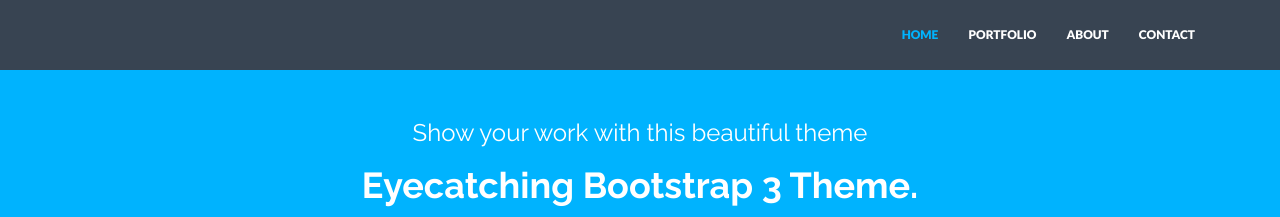
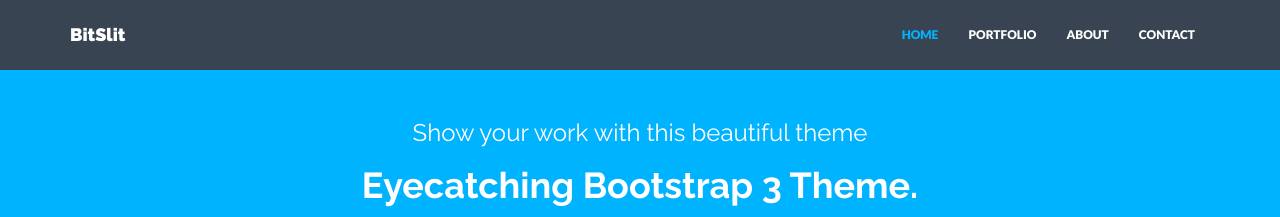
Before and after one commit to bitslit/portfolio, a Jekyll site: the page built from index.html, in a window 1280 px wide. Shown: the top 217 px of the page. Built offline with Jekyll 4.4.1, drawn with Linux system fonts in a browser that asks for light colours; nearby versions of some CDN libraries.

Commit message:
Update nav.html

```diff
--- a/_includes/nav.html
+++ b/_includes/nav.html
@@ -8,7 +8,7 @@
         <span class="icon-bar"></span>
         <span class="icon-bar"></span>
       </button>
-      <a class="navbar-brand" src="/assets/" href="{{ "/"  | prepend: site.baseurl }}">{{ bitslit.png }}</a>
+      <a class="navbar-brand" href="{{ "/"  | prepend: site.baseurl }}">{{ site.title }}</a>
     </div>
     <div class="navbar-collapse collapse navbar-right">
       <ul class="nav navbar-nav">
```
